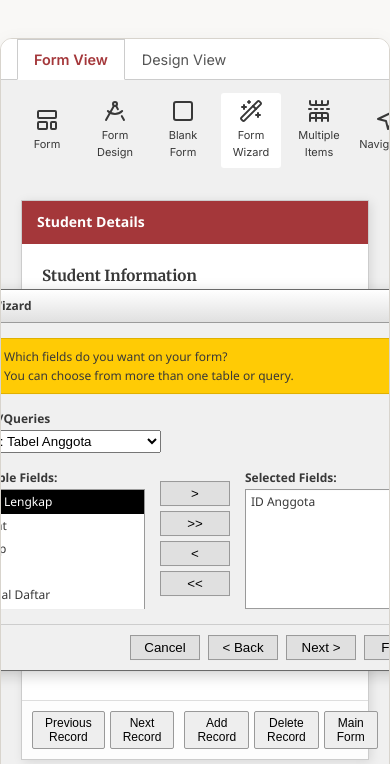
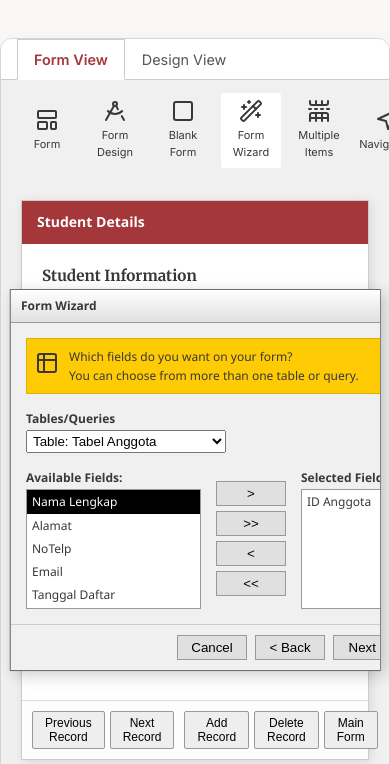
Before and after one commit to Capski/Access-Guide-Website, a plain HTML site: page forms.html in a window 390 px wide. Both pictures are taken after a click on the element "Form Wizard". Shown: the part 80-844 px from the top of the page. Drawn offline with nearby package versions, Linux system fonts and the light colour scheme.

Commit message:
Update forms.html
edit the form wizard mobile layout

```diff
--- a/forms.html
+++ b/forms.html
@@ -397,7 +397,9 @@
                         </div>
 
                         <!-- Form Wizard Popup -->
-                        <div id="form-wizard-popup" class="wizard-popup hidden">
+                        <div id="form-wizard-popup" class="wizard-popup hidden"
+                            style="max-width: 95vw; overflow-x: auto;">
+                            <div style="min-width: 480px;">
                                 <div class="wizard-header">
                                     <span>Form Wizard</span>
                                     <span style="cursor:pointer" onclick="togglePopup('form-wizard-popup')">X</span>
@@ -444,10 +446,12 @@
                                     </div>
                                 </div>
                                 <div class="wizard-footer">
-                                <button class="wizard-btn" onclick="togglePopup('form-wizard-popup')">Cancel</button>
+                                    <button class="wizard-btn"
+                                        onclick="togglePopup('form-wizard-popup')">Cancel</button>
                                     <button class="wizard-btn">&lt; Back</button>
                                     <button class="wizard-btn">Next &gt;</button>
                                     <button class="wizard-btn">Finish</button>
+                                </div>
                             </div>
                         </div>
 
```
Lines whose indentation alone changed are shown as unchanged.
